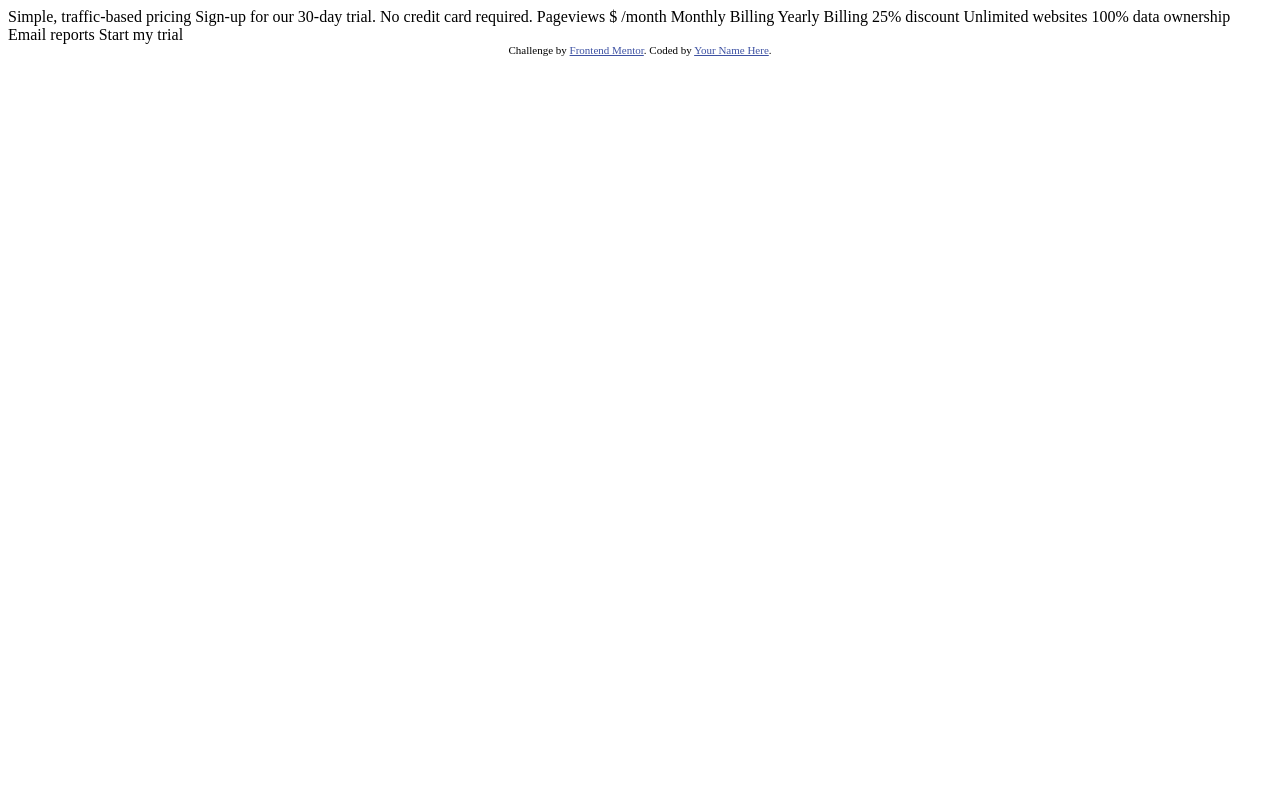
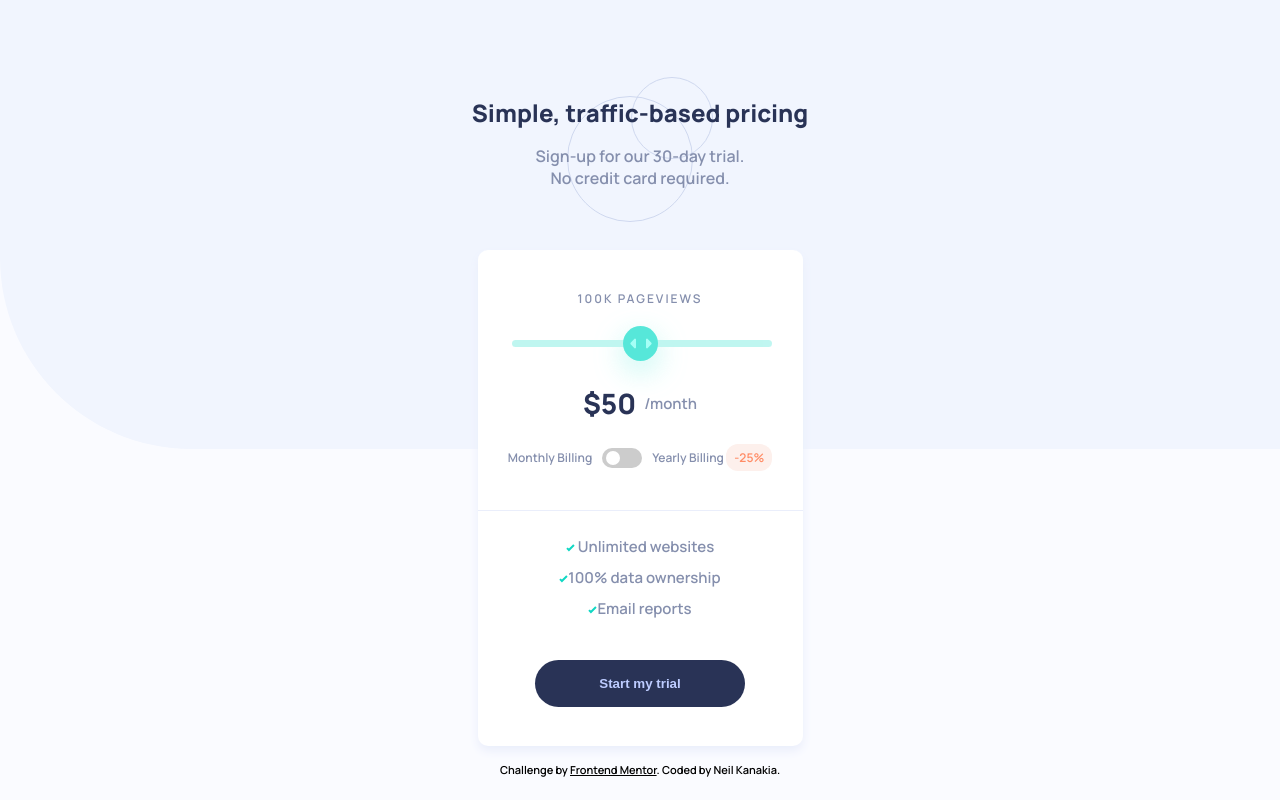
Before and after one commit to neilk17/pricing, a plain HTML site: page index.html in a window 1280 px wide. Drawn offline with Linux system fonts and the light colour scheme.

Commit message:
initial commit

```diff
--- a/index.html
+++ b/index.html
@@ -3,37 +3,44 @@
   <head>
     <meta charset="UTF-8">
     <meta name="viewport" content="width=device-width, initial-scale=1.0"> <!-- displays site properly based on user's device -->
+    <link rel="stylesheet" href="./sass/styles.css">
+    <title>Neil Kanakia | Interactive pricing component</title>
+  </head>
+  <body class="background">
+    <div class="container">
+      <header class="header">
+        <h1 class="title">Simple, traffic-based pricing</h1>
+        <p class="subtitle">Sign-up for our 30-day trial.<br>No credit card required. </p>
+      </header>
+      <main class="main-card">
+        <p class="views"><span class="view-amount">100K </span> Pageviews</p>
+        <div class="slider-container">
+          <input type="range" min="1" max="100" value="50" class="slider" id="myRange">
+        </div>
+        <p class="cost"><span id="cost-amount" class="cost-amount"></span>/month</p>
 
-  <link rel="icon" type="image/png" sizes="32x32" href="./images/favicon-32x32.png">
+        <div class="billing">
+          <p>Monthly Billing</p>
+          <label for="" class="switch">
+            <input type="checkbox" class="checkbox">
+            <span class="switch-slider round"></span>
+          </label>
+          <p>Yearly Billing <span class="discount">-25%</span></p>
+        </div>
+        <div class="line"></div>
+        <ul class="benefits">
+          <li><img class="check" src="./images/icon-check.svg" alt=""> Unlimited websites</li>
+          <li><img class="check" src="./images/icon-check.svg" alt="">100% data ownership</li>
+          <li><img class="check" src="./images/icon-check.svg" alt="">Email reports</li>
+        </ul>
 
-  <title>Frontend Mentor | Interactive pricing component</title>
-
-  <!-- Feel free to remove these styles or customise in your own stylesheet 👍 -->
-  <style>
-    .attribution { font-size: 11px; text-align: center; }
-    .attribution a { color: hsl(228, 45%, 44%); }
-  </style>
-</head>
-<body>
-
-  Simple, traffic-based pricing
-  Sign-up for our 30-day trial. No credit card required.
-
-  Pageviews
-  $ /month
-
-  Monthly Billing
-  Yearly Billing 25% discount
-
-  Unlimited websites
-  100% data ownership
-  Email reports
-
-  Start my trial
-
-  <div class="attribution">
+        <button class="btn">Start my trial</button>
+      </main>
+      <section class="attribution">
         Challenge by <a href="https://www.frontendmentor.io?ref=challenge" target="_blank">Frontend Mentor</a>.
-    Coded by <a href="#">Your Name Here</a>.
+        Coded by <a href="https://neilkanakia.xyz"></a>Neil Kanakia</a>.
+      </section>
     </div>
+    <script src="script.js"></script>
   </body>
 </html>
--- /dev/null
+++ b/sass/styles.scss
@@ -0,0 +1,226 @@
+@import url('https://fonts.googleapis.com/css2?family=Manrope:wght@600;800&display=swap');
+:root {
+    // Primary
+
+    --soft-cyan: #a5f3eb;
+    --strong-cyan: #10d5c2;
+    --light-grayish-red: #feece7;
+    --light-red: #ff8c66;
+    --pale-blue: #bdccff;
+
+    // Neutral
+    --white: #ffffff;
+    --very-pale-blue: #fafbff;
+    --light-grayish-blue1: #eaeefb;
+    --light-grayish-blue2: #cdd7ee;
+    --grayish-blue: #858fad;
+    --dark-desaturated-blue: #293356;
+}
+body {
+    font-family: 'Manrope', sans-serif;
+    font-size: 15px;
+    margin: 0;
+}
+.background {
+    background-image: url("../images/bg-pattern.svg");
+    background-color: var(--very-pale-blue);
+    background-repeat: no-repeat;
+}
+.container {
+    display: flex;
+    flex-direction: column;
+    align-items: center;
+    // max-width: 1440px;
+}
+.header {
+    background-image: url("../images/pattern-circles.svg");
+    background-position: center;
+    background-repeat: no-repeat;
+    // background-size: 125%;
+    height: 170px;
+    margin-top: 4rem;
+    text-align: center;
+    .title {
+        color: var(--dark-desaturated-blue);
+        font-size: 1.5rem;
+        font-weight: 800;
+        margin-top: 2rem;
+    }
+    .subtitle {
+        color: var(--grayish-blue);
+        font-weight: 600;
+        font-size: 1rem;
+    }
+}
+.main-card {
+    background-color: white;
+    border-radius: 10px;
+    box-shadow: 0px 5px 10px var(--light-grayish-blue1);
+    display: flex;
+    flex-direction: column;
+    align-items: center;
+    width: 325px;
+    height: 480px;
+    margin-top: 1rem;
+    margin-bottom: 1rem;
+    padding-top: 1rem;
+    .views {
+        color: var(--grayish-blue);
+        font-size: 0.75rem;
+        margin: 1.5rem auto;
+        letter-spacing: 2px;
+        text-transform: uppercase;
+    }
+    .slider-container {
+        width: 80%;
+        .slider {
+            -webkit-appearance: none;  /* Override default CSS styles */
+            appearance: none;
+            border-radius: 5px;
+            width: 100%; /* Full-width */
+            height: 7px; /* Specified height */
+            background: var(--soft-cyan);
+            outline: none; /* Remove outline */
+            opacity: 0.7; /* Set transparency (for mouse-over effects on hover) */
+            -webkit-transition: .2s; /* 0.2 seconds transition on hover */
+            transition: opacity .2s;
+          }
+        .slider::-webkit-slider-thumb {
+            -webkit-appearance: none;
+            appearance: none;
+            width: 35px;
+            height: 35px;
+            border-radius: 50%;
+            background-color: #0fdec9;
+            background-image: url('../images/icon-slider.svg');
+            background-repeat: no-repeat;
+            background-position: center;
+            box-shadow: 0px 10px 30px var(--soft-cyan);
+            cursor: pointer;
+        }
+    }
+
+    .cost {
+        color: var(--grayish-blue);
+        display: flex;
+        align-items: center;
+        margin-top: 2rem;
+        .cost-amount {
+            color: var(--dark-desaturated-blue);
+            font-size: 1.75rem;
+            font-weight: 800;
+            padding-right: 0.5rem;
+        }
+    }
+    .billing {
+        color: var(--grayish-blue);
+        align-items: center;
+        display: flex;
+        gap: 10px;
+        font-size: 0.75rem;
+        .switch {
+            position: relative;
+            display: inline-block;
+            width: 40px;
+            height: 20px;
+            input {
+                opacity: 0;
+                width: 0;
+                height: 0;
+            }
+            .switch-slider {
+                position: absolute;
+                cursor: pointer;
+                top: 0;
+                left: 0;
+                right: 0;
+                bottom: 0;
+                background-color: #ccc;
+                -webkit-transition: .4s;
+                transition: .4s;
+
+            }
+            .switch-slider:before {
+                position: absolute;
+                content: "";
+                height: 14px;
+                width: 14px;
+                left: 4px;
+                bottom: 3px;
+                background-color: white;
+                -webkit-transition: .4s;
+                transition: .4s;
+              }
+              input:checked + .switch-slider {
+                background-color: var(--soft-cyan);
+              }
+
+              input:focus + .switch-slider {
+                box-shadow: 0 0 1px var(--soft-cyan);
+              }
+
+              input:checked + .switch-slider:before {
+                -webkit-transform: translateX(26px);
+                -ms-transform: translateX(26px);
+                transform: translateX(26px);
+              }
+              .switch-slider.round {
+                border-radius: 30px;
+              }
+
+              .switch-slider.round:before {
+                border-radius: 50%;
+              }
+        }
+        .discount {
+            color: var(--light-red);
+            background-color: #fdf0ec;
+            border-radius: 12px;
+            padding: 5px 8px;
+        }
+    }
+    .line {
+        width: 100%;
+        border-bottom: 1px solid var(--light-grayish-blue1);
+        margin-top: 2rem;
+    }
+    .benefits {
+        text-align: center;
+        list-style-type: none;
+        padding: 0;
+        li {
+            color: var(--grayish-blue);
+            margin: 10px 0;
+        }
+    }
+    .btn {
+        border: none;
+        background-color: var(--dark-desaturated-blue);
+        border-radius: 25px;
+        color: var(--pale-blue);
+        font-weight: 800;
+        margin-top: 1rem;
+        padding-top: 1rem;
+        padding-bottom: 1rem;
+        padding-left: 4rem;
+        padding-right: 4rem;
+        &:hover {
+            background-color: var(--pale-blue);
+            color: var(--dark-desaturated-blue);
+            cursor: pointer;
+            transition: ease-in 0.25s;
+        }
+    }
+}
+.attribution {
+    font-size: 11px;
+    text-align: center;
+}
+.attribution a {
+    color: var(--cyan);
+}
+@media only screen and (min-width: 1440px) {
+    .background {
+        background-position: top right;
+    }
+  }
--- /dev/null
+++ b/script.js
@@ -0,0 +1,10 @@
+var slider = document.getElementById("myRange");
+var output = document.getElementById("cost-amount");
+var amount = "$" + slider.value;
+output.innerHTML = amount;
+
+// Update the current slider value (each time you drag the slider handle)
+slider.oninput = function() {
+    var amount = "$" + this.value;
+    output.innerHTML = amount;
+}
```
Also changed, not shown: sass/styles.css (added), 1 other file. Lines whose indentation alone changed are shown as unchanged.
